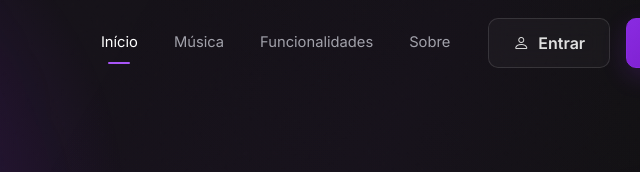
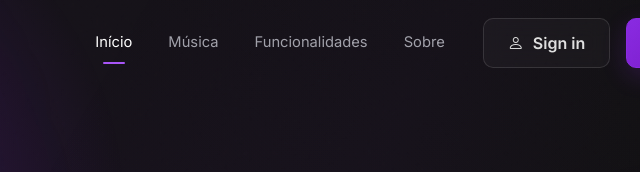
Before and after one commit to JulianoBarros2000/freezone, a website: page frontend/index.html in a window 1280 px wide. Shown: the top 172 px of the page, 403-1043 px from the left. Drawn offline with nearby package versions, Linux system fonts and the light colour scheme.

Commit message:
Change 'Entrar' text to 'Sign in' in index.html

```diff
--- a/frontend/index.html
+++ b/frontend/index.html
@@ -217,7 +217,7 @@
 
                                 <i class="bi bi-person"></i>
 
-                                Entrar
+                                Sign in
 
                             </a>
 
```
